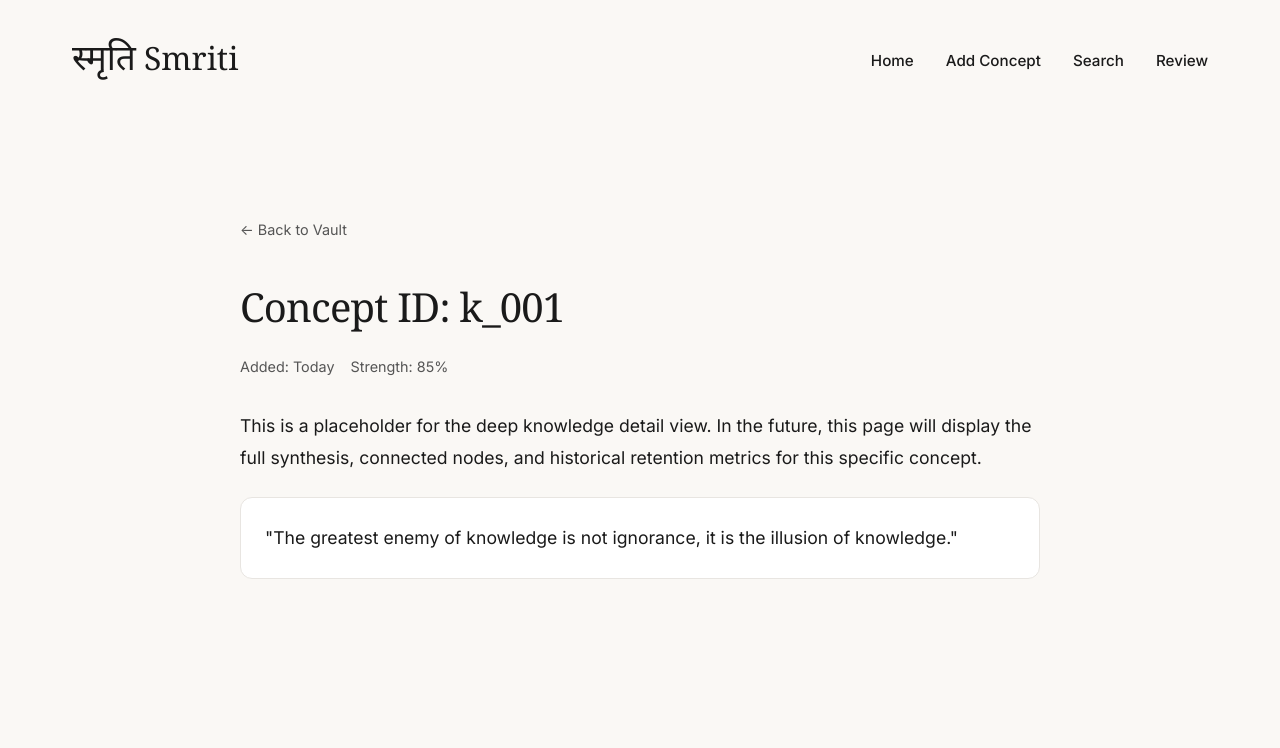
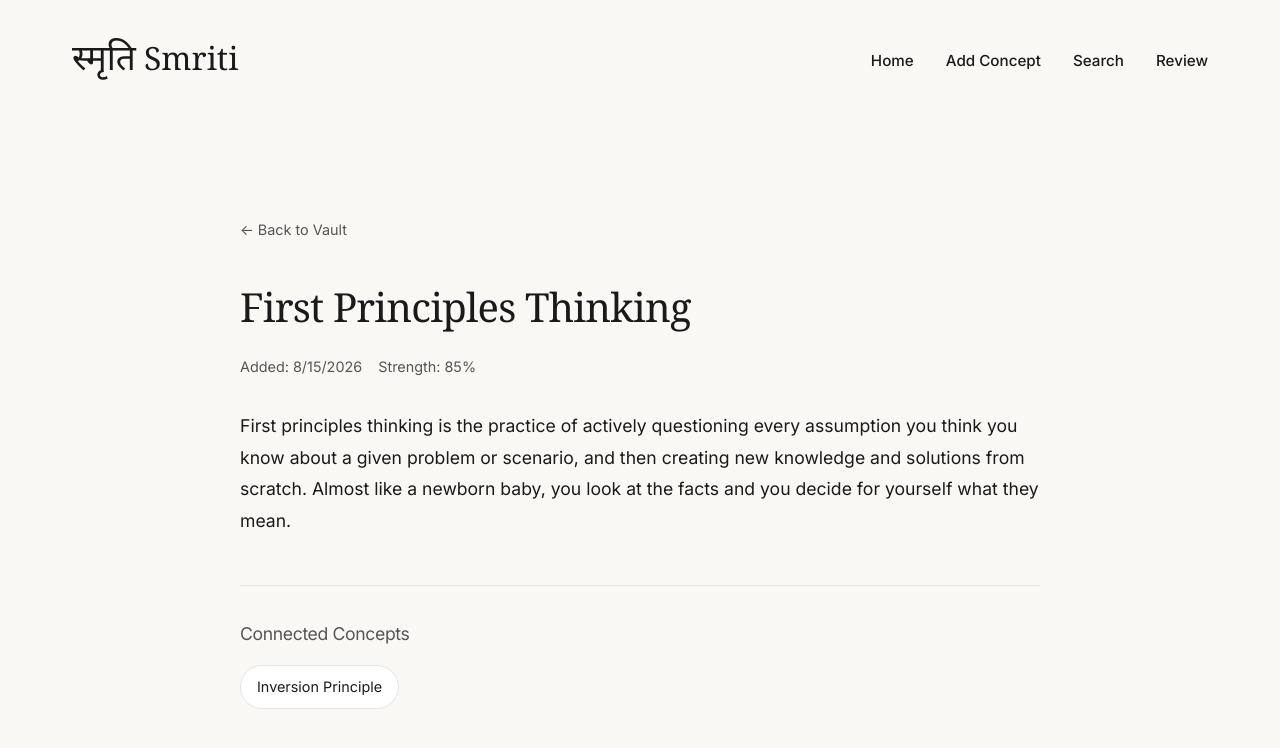
Before and after one commit to PremPastagia/RecallOS, a React (Vite) app: page /knowledge/k_001 in a window 1280 px wide. Shown: the top 748 px of the page. Built offline with nearby package versions, Linux system fonts and the light colour scheme.

Commit message:
feat: phase 1.3 data model and local mock layer

```diff
--- /dev/null
+++ b/src/lib/mockData.ts
@@ -0,0 +1,109 @@
+import type { KnowledgeItem } from './types';
+
+const mockKnowledgeBase: KnowledgeItem[] = [
+  {
+    id: 'k_001',
+    title: 'First Principles Thinking',
+    summary: 'Deconstruct problems to fundamental truths and reconstruct from the ground up.',
+    fullContent: 'First principles thinking is the practice of actively questioning every assumption you think you know about a given problem or scenario, and then creating new knowledge and solutions from scratch. Almost like a newborn baby, you look at the facts and you decide for yourself what they mean.',
+    createdAt: new Date().toISOString(),
+    reviewState: {
+      nextReviewDate: new Date().toISOString(),
+      strength: 0.85,
+      interval: 7,
+      easeFactor: 2.5
+    },
+    relatedConcepts: [
+      { id: 'k_002', title: 'Inversion Principle' }
+    ],
+    questions: [
+      { id: 'q_001', question: 'Explain First Principles Thinking.', answer: 'Breaking down a problem to its fundamental, undeniable truths and reasoning up from there.' }
+    ]
+  },
+  {
+    id: 'k_002',
+    title: 'Inversion Principle',
+    summary: 'Address complex problems by considering the opposite of what you want to achieve.',
+    fullContent: 'Inversion is a powerful thinking tool. Instead of asking "How can I succeed?", ask "How could I fail, and how can I avoid that?". Thinking forwards and backwards helps reveal hidden blind spots.',
+    createdAt: new Date(Date.now() - 86400000).toISOString(),
+    reviewState: {
+      nextReviewDate: new Date(Date.now() + 86400000).toISOString(),
+      strength: 0.60,
+      interval: 3,
+      easeFactor: 2.3
+    },
+    relatedConcepts: [
+      { id: 'k_001', title: 'First Principles Thinking' },
+      { id: 'k_003', title: 'Expected Value Framework' }
+    ]
+  },
+  {
+    id: 'k_003',
+    title: 'Expected Value Framework',
+    summary: 'Mathematical model for decisions with uncertain outcomes and probabilities.',
+    fullContent: 'Expected value (EV) is an anticipated value for an investment at some point in the future. In decision making, you multiply the probability of an event by the value of the outcome, then sum them up for all possible events.',
+    createdAt: new Date(Date.now() - 172800000).toISOString(),
+    reviewState: {
+      nextReviewDate: new Date(Date.now() + 172800000 * 2).toISOString(),
+      strength: 0.92,
+      interval: 14,
+      easeFactor: 2.6
+    },
+    relatedConcepts: []
+  },
+  {
+    id: 'k_004',
+    title: 'Stoicism',
+    summary: 'Focus on what you can control and accept what you cannot.',
+    fullContent: 'Stoicism teaches the development of self-control and fortitude as a means of overcoming destructive emotions. It holds that becoming a clear and unbiased thinker allows one to understand the universal reason.',
+    createdAt: new Date(Date.now() - 86400000 * 5).toISOString(),
+    reviewState: {
+      nextReviewDate: new Date(Date.now() - 86400000).toISOString(),
+      strength: 0.30,
+      interval: 1,
+      easeFactor: 1.8
+    },
+    relatedConcepts: []
+  },
+  {
+    id: 'k_005',
+    title: 'Bayesian Updating',
+    summary: 'Adjusting beliefs based on new evidence.',
+    fullContent: 'Bayes Theorem provides a mathematical framework for updating our beliefs about the world as new evidence comes to light. The more surprising the evidence, the more you should update your priors.',
+    createdAt: new Date().toISOString(),
+    reviewState: {
+      nextReviewDate: new Date().toISOString(),
+      strength: 0.75,
+      interval: 5,
+      easeFactor: 2.4
+    },
+    relatedConcepts: [
+      { id: 'k_003', title: 'Expected Value Framework' }
+    ]
+  }
+];
+
+export const KnowledgeService = {
+  getAll: (): KnowledgeItem[] => {
+    return [...mockKnowledgeBase];
+  },
+
+  getById: (id: string): KnowledgeItem | undefined => {
+    return mockKnowledgeBase.find(item => item.id === id);
+  },
+
+  search: (query: string): KnowledgeItem[] => {
+    const lowerQuery = query.toLowerCase().trim();
+    if (!lowerQuery) return [];
+
+    return mockKnowledgeBase.filter(item =>
+      item.title.toLowerCase().includes(lowerQuery) ||
+      item.summary.toLowerCase().includes(lowerQuery)
+    );
+  },
+
+  getDueForReview: (): KnowledgeItem[] => {
+    const now = new Date().toISOString();
+    return mockKnowledgeBase.filter(item => item.reviewState.nextReviewDate <= now);
+  }
+};
--- /dev/null
+++ b/src/lib/types.ts
@@ -0,0 +1,28 @@
+export interface RelatedConcept {
+  id: string;
+  title: string;
+}
+
+export interface ReviewQuestion {
+  id: string;
+  question: string;
+  answer: string;
+}
+
+export interface ReviewState {
+  nextReviewDate: string; // ISO format date string
+  strength: number;       // 0 to 1
+  interval: number;       // Days between reviews
+  easeFactor: number;     // SM-2 algorithm style ease factor
+}
+
+export interface KnowledgeItem {
+  id: string;
+  title: string;
+  summary: string;
+  fullContent: string;
+  createdAt: string;
+  reviewState: ReviewState;
+  relatedConcepts: RelatedConcept[];
+  questions?: ReviewQuestion[];
+}
--- a/src/pages/KnowledgeDetail.tsx
+++ b/src/pages/KnowledgeDetail.tsx
@@ -1,8 +1,29 @@
-
 import { useParams, Link } from 'react-router-dom';
+import { KnowledgeService } from '../lib/mockData';
 
 export function KnowledgeDetail() {
   const { id } = useParams<{ id: string }>();
+
+  if (!id) return null;
+  const concept = KnowledgeService.getById(id);
+
+  if (!concept) {
+    return (
+      <article style={{ width: '100%', maxWidth: '800px', margin: '0 auto', textAlign: 'center', paddingTop: '4rem' }}>
+        <h1 style={{ fontSize: '2rem', marginBottom: '1rem' }}>Concept Not Found</h1>
+        <p style={{ color: 'var(--color-text-secondary)', marginBottom: '2rem' }}>
+          We couldn't find a record of this in your memory vault.
+        </p>
+        <Link to="/search" style={{ color: 'var(--color-accent-terracotta)', fontWeight: 500 }}>
+          Return to Vault
+        </Link>
+      </article>
+    );
+  }
+
+  // Format dates
+  const addedDate = new Date(concept.createdAt).toLocaleDateString();
+  const strengthPercent = Math.round(concept.reviewState.strength * 100);
 
   return (
     <article style={{ width: '100%', maxWidth: '800px', margin: '0 auto' }}>
@@ -12,19 +33,39 @@ export function KnowledgeDetail() {
         </Link>
       </div>
 
-      <h1 style={{ fontSize: '2.5rem', marginBottom: '1rem' }}>Concept ID: {id}</h1>
+      <h1 style={{ fontSize: '2.5rem', marginBottom: '1rem' }}>{concept.title}</h1>
       <div style={{ display: 'flex', gap: '1rem', marginBottom: '2rem', fontSize: '0.9rem', color: 'var(--color-text-secondary)' }}>
-        <span>Added: Today</span>
-        <span>Strength: 85%</span>
+        <span>Added: {addedDate}</span>
+        <span>Strength: {strengthPercent}%</span>
       </div>
 
       <div style={{ fontSize: '1.1rem', lineHeight: '1.8', color: 'var(--color-text-obsidian)' }}>
-        <p style={{ marginBottom: '1.5rem' }}>
-          This is a placeholder for the deep knowledge detail view. In the future, this page will display the full synthesis, connected nodes, and historical retention metrics for this specific concept.
-        </p>
-        <p style={{ padding: '1.5rem', backgroundColor: 'var(--color-card-bg)', border: '1px solid var(--color-border)', borderRadius: 'var(--radius-md)' }}>
-          "The greatest enemy of knowledge is not ignorance, it is the illusion of knowledge."
-        </p>
+        <p style={{ marginBottom: '2rem' }}>{concept.fullContent}</p>
+
+        {concept.relatedConcepts && concept.relatedConcepts.length > 0 && (
+          <div style={{ marginTop: '3rem', paddingTop: '2rem', borderTop: '1px solid var(--color-border)' }}>
+            <h3 style={{ fontSize: '1.1rem', marginBottom: '1rem', fontFamily: 'var(--font-sans)', color: 'var(--color-text-secondary)' }}>
+              Connected Concepts
+            </h3>
+            <div style={{ display: 'flex', flexWrap: 'wrap', gap: '0.8rem' }}>
+              {concept.relatedConcepts.map(related => (
+                <Link
+                  key={related.id}
+                  to={`/knowledge/${related.id}`}
+                  style={{
+                    padding: '0.5rem 1rem',
+                    backgroundColor: 'var(--color-card-bg)',
+                    border: '1px solid var(--color-border)',
+                    borderRadius: '2rem',
+                    fontSize: '0.9rem'
+                  }}
+                >
+                  {related.title}
+                </Link>
+              ))}
+            </div>
+          </div>
+        )}
       </div>
     </article>
   );
--- a/src/pages/Search.tsx
+++ b/src/pages/Search.tsx
@@ -1,6 +1,14 @@
-
+import { useState, useMemo } from 'react';
+import { Link } from 'react-router-dom';
+import { KnowledgeService } from '../lib/mockData';
 
 export function Search() {
+  const [query, setQuery] = useState('');
+
+  const results = useMemo(() => {
+    return KnowledgeService.search(query);
+  }, [query]);
+
   return (
     <div style={{ width: '100%', maxWidth: '800px', margin: '0 auto' }}>
       <div className="search-container" style={{ width: '100%', maxWidth: '100%' }}>
@@ -8,12 +16,34 @@ export function Search() {
           type="text"
           className="search-input"
           placeholder="Search your knowledge vault..."
+          value={query}
+          onChange={(e) => setQuery(e.target.value)}
           autoFocus
         />
       </div>
 
-      <div style={{ marginTop: '3rem', textAlign: 'center', color: 'var(--color-text-secondary)' }}>
-        <p>Begin typing to explore your connected concepts.</p>
+      <div style={{ marginTop: '3rem' }}>
+        {query.trim() === '' ? (
+          <p style={{ textAlign: 'center', color: 'var(--color-text-secondary)' }}>
+            Begin typing to explore your connected concepts.
+          </p>
+        ) : results.length === 0 ? (
+          <p style={{ textAlign: 'center', color: 'var(--color-text-secondary)' }}>
+            No concepts found matching "{query}".
+          </p>
+        ) : (
+          <div className="queue-grid" style={{ gridTemplateColumns: '1fr' }}>
+            {results.map((concept) => (
+              <Link to={`/knowledge/${concept.id}`} key={concept.id} className="concept-card" style={{ flexDirection: 'row', alignItems: 'center', gap: '1.5rem' }}>
+                <div style={{ flex: 1 }}>
+                  <h3 className="concept-title" style={{ marginBottom: '0.2rem' }}>{concept.title}</h3>
+                  <p className="concept-summary" style={{ margin: 0 }}>{concept.summary}</p>
+                </div>
+                <div className="ring-icon" style={{ opacity: Math.max(0.3, concept.reviewState.strength) }}></div>
+              </Link>
+            ))}
+          </div>
+        )}
       </div>
     </div>
   );
```
Also changed, not shown: src/pages/AddConcept.tsx (+40 -3 lines), src/pages/Home.tsx (+21 -30 lines).
